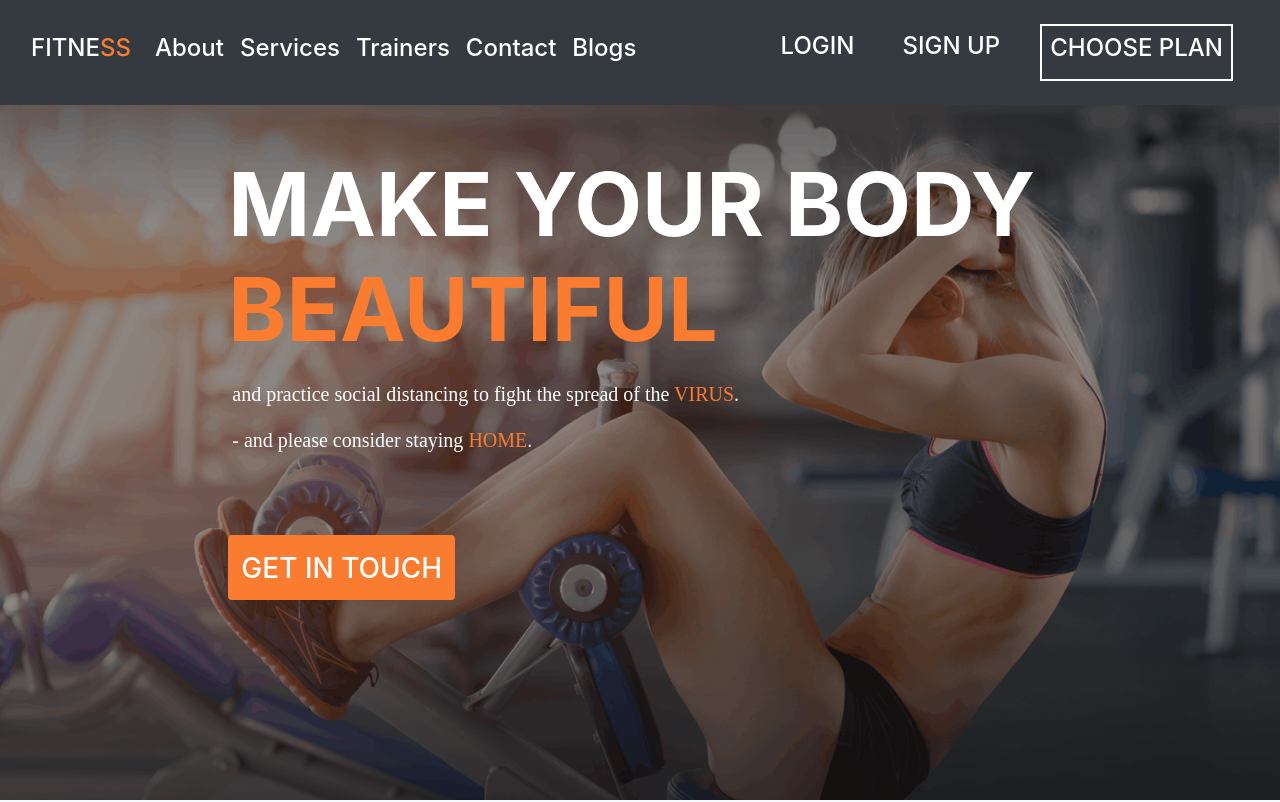
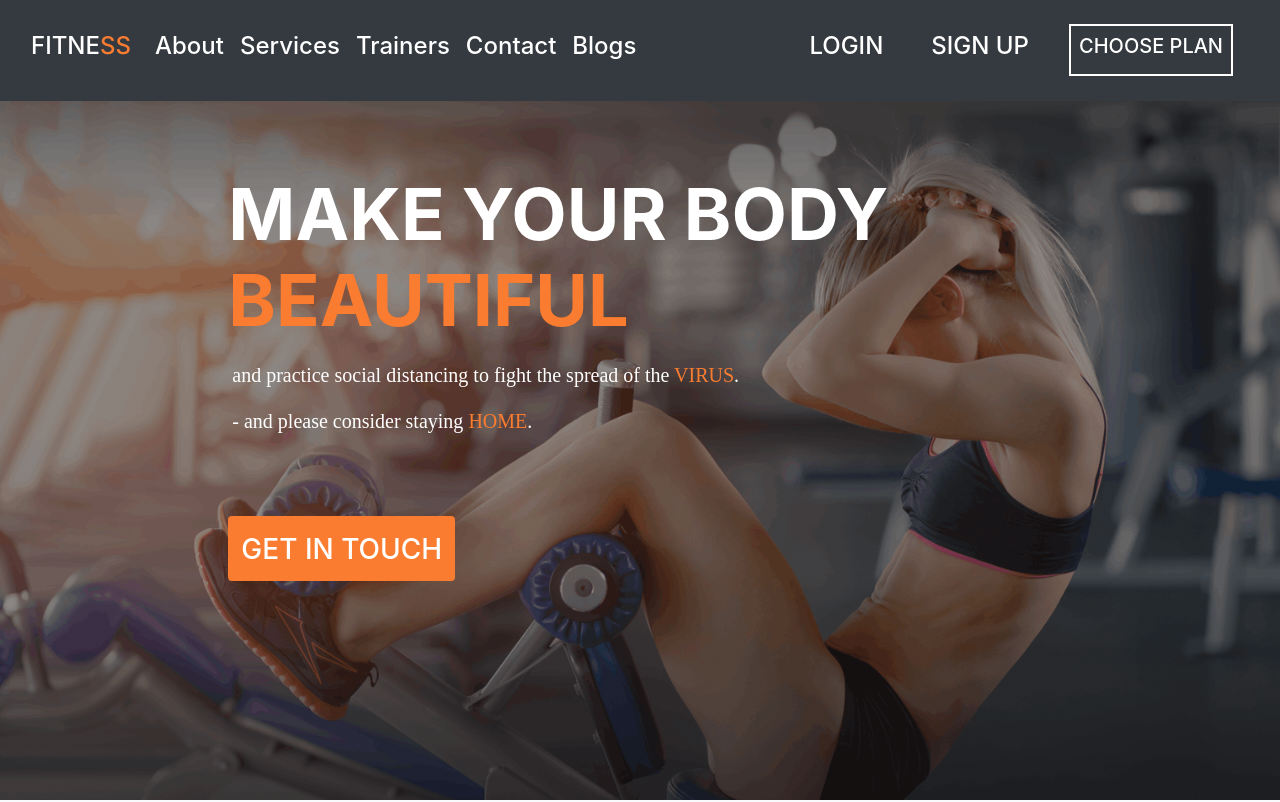
Before and after one commit to haringpao13/PauloFitnessTheme.github.io, a plain HTML site: page index.html in a window 1280 px wide. Shown: the top 802 px of the page. Drawn offline with nearby package versions, Linux system fonts and the light colour scheme; files whose address does not match are found by name.

Commit message:
adjust sizes

```diff
--- a/index.html
+++ b/index.html
@@ -56,7 +56,7 @@ yung sa big picture - i buo nlng content
 
             </li>
 			  <li class="nav-item  mx-3">
-                <a class="nav-link text-white wBorders align-bottom" href="#" data-toggle="modal" data-target="#modalChoosePlan"><h4>CHOOSE PLAN</h4></a>
+                <a class="nav-link text-white wBorders align-bottom" href="#" data-toggle="modal" data-target="#modalChoosePlan"><h5>CHOOSE PLAN</h5></a>
 
             </li>
         </ul>
@@ -498,8 +498,8 @@ Other Dance Programs: Hip Hop, Retropop, Zumba
 					<div class="col-md-2"></div>
 					<div class="col-md-10 my-auto">
 						<div class="row text-left text-white text-md-left text-center">
-						<div class="col-md-10 display-2 font-weight-bold">MAKE YOUR BODY</div>
-						<div class="col-md-10 display-2 font-weight-bold colorOrange">BEAUTIFUL</div>
+						<div class="col-md-10 display-3 font-weight-bold">MAKE YOUR BODY</div>
+						<div class="col-md-10 display-3 font-weight-bold colorOrange">BEAUTIFUL</div>
 						<div class="col-md-10 pt-3 mx-1"><p> and practice social distancing to fight the spread of the <span class="colorOrange">VIRUS</span>.  </p></div>
 						<div class="col-md-10 pb-3 mx-1"><p> - and please consider staying <span class="colorOrange">HOME</span>. </p></div>
 						<div class="col-md-10 py-5"><a data-dismiss="modal" data-toggle="modal" href="#modalChoosePlan"><button type="button" class="btn bgOrange text-white pt-3"><h3>GET IN TOUCH </h3></button></a></div>
```
